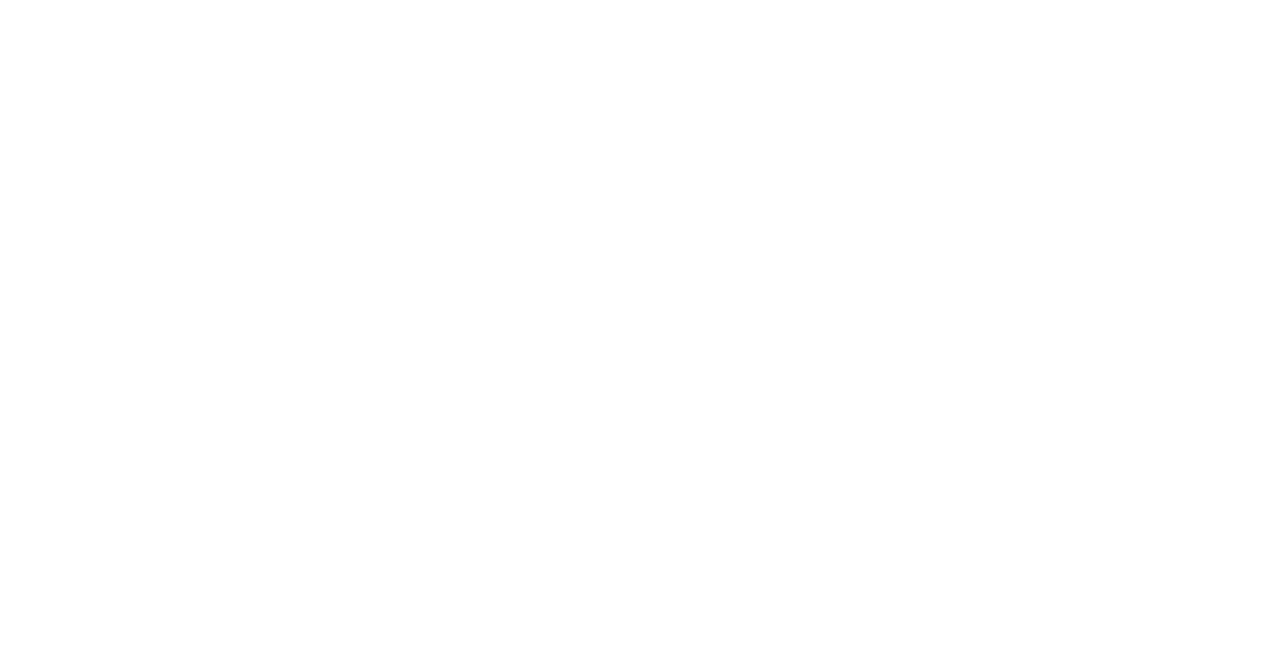
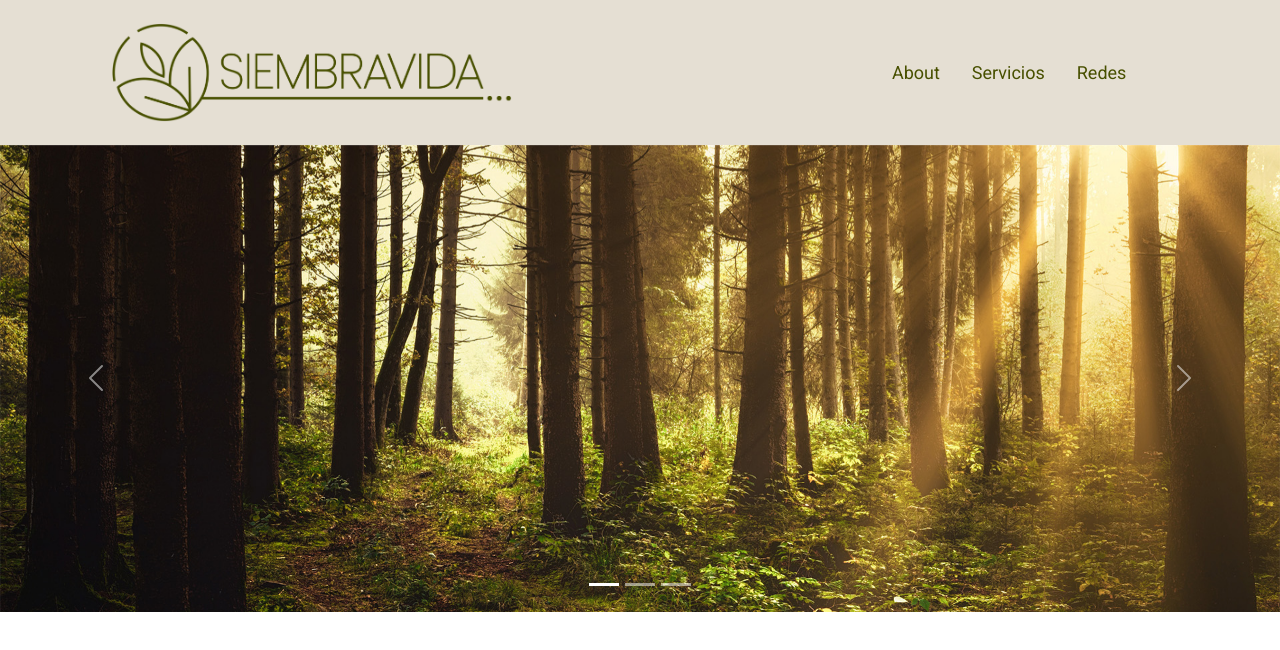
Before and after one commit to marianagrasi/SiembraVidaProyecto, a plain HTML site: page index.html in a window 1280 px wide. Drawn offline with nearby package versions, Linux system fonts and the light colour scheme.

Commit message:
Se crea barra de navegacion y banner con carrusel

```diff
--- /dev/null
+++ b/assets/styles/estilosHome.css
@@ -0,0 +1,29 @@
+body{
+    font-family: 'Roboto', sans-serif;
+}
+
+.navbar{
+    display: flex;
+    justify-content: space-between;
+    align-items: center;
+    background-color: #E5DFD3;
+}
+
+.nav{
+    padding-right: 10%;
+}
+
+.logo{
+    padding-top: 2%;
+    padding-bottom: 2%;
+    padding-left: 20%;
+}
+
+li{
+    display: inline-block;
+}
+
+.nav-link{
+    color: #485000;
+    font-size: 18px;
+}
--- a/index.html
+++ b/index.html
@@ -3,9 +3,109 @@
 <head>
     <meta charset="UTF-8">
     <meta name="viewport" content="width=device-width, initial-scale=1.0">
+    <link rel="preconnect" href="https://fonts.googleapis.com">
+    <link rel="preconnect" href="https://fonts.gstatic.com" crossorigin>
+    <link href="https://fonts.googleapis.com/css2?family=Lato&family=Roboto&display=swap" rel="stylesheet">
+    <link href="https://cdn.jsdelivr.net/npm/bootstrap@5.3.2/dist/css/bootstrap.min.css" rel="stylesheet" integrity="sha384-T3c6CoIi6uLrA9TneNEoa7RxnatzjcDSCmG1MXxSR1GAsXEV/Dwwykc2MPK8M2HN" crossorigin="anonymous">
+    <link rel="stylesheet" href="/assets/styles/estilosHome.css">
     <title>SiembraVida</title>
 </head>
 <body>
+    <header>
+        <nav class="navbar">
+            <div class="container-fluid">
+              <a class="navbar-brand" href="#">
+                <img src="/assets/img/SimbraVidaLogo.png" alt="Logo" width="500" class="logo">
+              </a>
+              <ul class="nav">
+                <li class="nav-item">
+                    <a class="nav-link" href="#">About</a>
+                </li>
+                <li class="nav-item">
+                  <a class="nav-link" href="#">Servicios</a>
+                </li>
+                <li class="nav-item">
+                  <a class="nav-link" href="#">Redes</a>
+                </li>
+            </ul>
+            </div>
+        </nav>
+    </header>
+    <main>
+        <section>
+            <div id="carouselExampleCaptions" class="carousel slide">
+              <div class="carousel-indicators">
+                <button
+                  type="button"
+                  data-bs-target="#carouselExampleCaptions"
+                  data-bs-slide-to="0"
+                  class="active"
+                  aria-current="true"
+                  aria-label="Slide 1"
+                ></button>
+                <button
+                  type="button"
+                  data-bs-target="#carouselExampleCaptions"
+                  data-bs-slide-to="1"
+                  aria-label="Slide 2"
+                ></button>
+                <button
+                  type="button"
+                  data-bs-target="#carouselExampleCaptions"
+                  data-bs-slide-to="2"
+                  aria-label="Slide 3"
+                ></button>
+              </div>
+              <div class="carousel-inner">
+                <div class="carousel-item active">
+                  <img src="./assets/img/arboles.jpg"  class="d-block w-100" alt="..." />
+                  <div class="carousel-caption d-none d-md-block">
+
+
+                  </div>
+                </div>
+                <div class="carousel-item">
+                  <img src="./assets/img/image2.jpeg" class="d-block w-100" alt="..." />
+                  <div class="carousel-caption d-none d-md-block">
+                    <h5>Second slide label</h5>
+                    <p>
+                      Some representative placeholder content for the second slide.
+                    </p>
+                    <p>Se debe quitar ESTOOOOOOOO</p>
+                  </div>
+                </div>
+                <div class="carousel-item">
+                  <img src="./assets/img/imagen3.jpeg" class="d-block w-100" alt="..." />
+                  <div class="carousel-caption d-none d-md-block">
+                    <h5>Third slide label</h5>
+                    <p>
+                      Some representative placeholder content for the third slide.
+                    </p>
+                  </div>
+                </div>
+              </div>
+              <button
+                class="carousel-control-prev"
+                type="button"
+                data-bs-target="#carouselExampleCaptions"
+                data-bs-slide="prev"
+              >
+                <span class="carousel-control-prev-icon" aria-hidden="true"></span>
+                <span class="visually-hidden">Previous</span>
+              </button>
+              <button
+                class="carousel-control-next"
+                type="button"
+                data-bs-target="#carouselExampleCaptions"
+                data-bs-slide="next"
+              >
+                <span class="carousel-control-next-icon" aria-hidden="true"></span>
+                <span class="visually-hidden">Next</span>
+              </button>
+            </div>
+          </section>
+    </main>
+    <script src="https://cdn.jsdelivr.net/npm/bootstrap@5.3.2/dist/js/bootstrap.bundle.min.js" integrity="sha384-C6RzsynM9kWDrMNeT87bh95OGNyZPhcTNXj1NW7RuBCsyN/o0jlpcV8Qyq46cDfL" crossorigin="anonymous"></script>
 
 </body>
 </html>
```
Also changed, not shown: assets/img/SimbraVidaLogo.png (added), assets/img/arboles.jpg (added), assets/img/imagen1.jpg (deleted), assets/img/imagen2.jpg (deleted).
